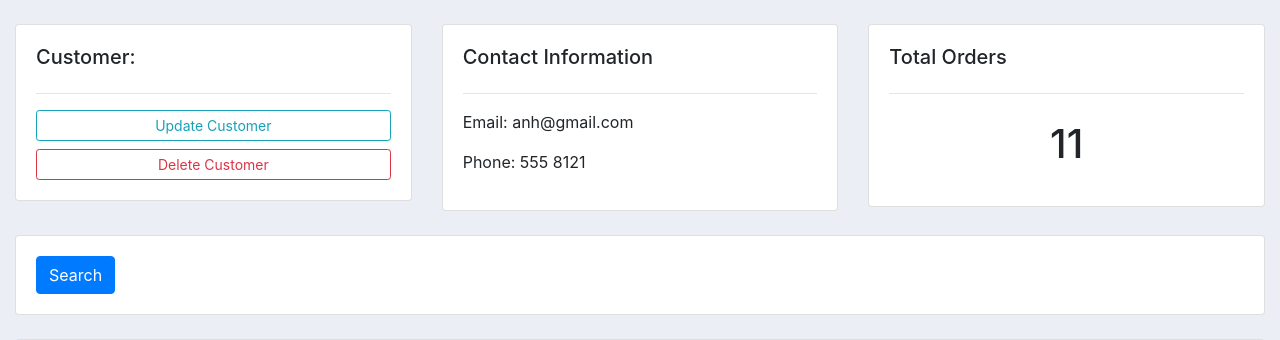
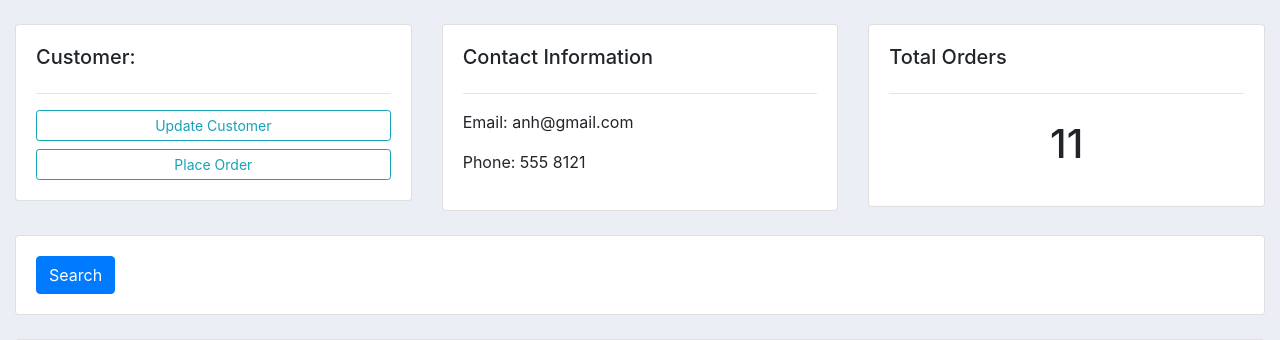
Before and after one commit to duylunlxag/SE-midterm, a Django app: page /customer/1/ in a window 1280 px wide. Shown: the part 93-433 px from the top of the page. Run offline with Django 4.2, Linux system fonts and the light colour scheme; data comes from the database, SQL or seed files in the repository; both versions use the stored data as it was after the commit; some libraries are stand-ins or nearby versions.

Commit message:
Crash Course Tutorials pt 11

```diff
--- a/crm1/accounts/templates/accounts/customer.html
+++ b/crm1/accounts/templates/accounts/customer.html
@@ -10,7 +10,7 @@
 			<h5>Customer:</h5>
 			<hr>
 			<a class="btn btn-outline-info  btn-sm btn-block" href="">Update Customer</a>
-			<a class="btn btn-outline-danger  btn-sm btn-block" href="">Delete Customer</a>
+			<a class="btn btn-outline-info  btn-sm btn-block" href="{% url 'create_order' customer.id %}">Place Order</a>
 
 		</div>
 	</div>
--- a/crm1/accounts/templates/accounts/dashboard.html
+++ b/crm1/accounts/templates/accounts/dashboard.html
@@ -35,7 +35,6 @@
 		<h5>LAST 5 ORDERS</h5>
 		<hr>
 		<div class="card card-body">
-			<a class="btn btn-primary  btn-sm btn-block" href="{% url 'create_order' %}">Create Order</a>
 			<table class="table table-sm">
 				<tr>
 					<th>Product</th>
--- a/crm1/accounts/urls.py
+++ b/crm1/accounts/urls.py
@@ -6,7 +6,7 @@ urlpatterns = [
     path('products/', views.products, name="products"),
     path('customer/<str:pk_test>/', views.customer, name="customer"),
 
-    path('create_order/', views.createOrder, name='create_order'),
+    path('create_order/<str:pk>/', views.createOrder, name='create_order'),
     path('update_order/<str:pk>/', views.updateOrder, name='update_order'),
     path('delete_order/<str:pk>/', views.deleteOrder, name='delete_order')
 ]
--- a/crm1/accounts/views.py
+++ b/crm1/accounts/views.py
@@ -1,5 +1,6 @@
 from django.shortcuts import render, redirect
 from django.http import HttpResponse
+from django.forms import inlineformset_factory
 
 # Create your views here.
 from .models import *
@@ -33,16 +34,20 @@ def customer(request, pk_test):
 
 	return render(request, 'accounts/customer.html', context)
 
-def createOrder(request):
-	form = OrderForm()
+def createOrder(request, pk):
+	OrderFormSet = inlineformset_factory(Customer, Order, fields=('product', 'status'), extra=10 )
+	customer = Customer.objects.get(id=pk)
+	formset = OrderFormSet(queryset=Order.objects.none(),instance=customer)
+	#form = OrderForm(initial={'customer':customer})
 	if request.method == 'POST':
 		#print('Printing POST:', request.POST)
-		form = OrderForm(request.POST)
-		if form.is_valid():
-			form.save()
+		#form = OrderForm(request.POST)
+		formset = OrderFormSet(request.POST, instance=customer)
+		if formset.is_valid():
+			formset.save()
 			return redirect('/')
 
-	context = {'form': form}
+	context = {'form':formset}
 	return render(request, 'accounts/order_form.html', context)
 
 def updateOrder(request, pk):
```
Also changed, not shown: crm1/accounts/templates/accounts/order_form.html (+6 -2 lines), crm1/db.sqlite3.
